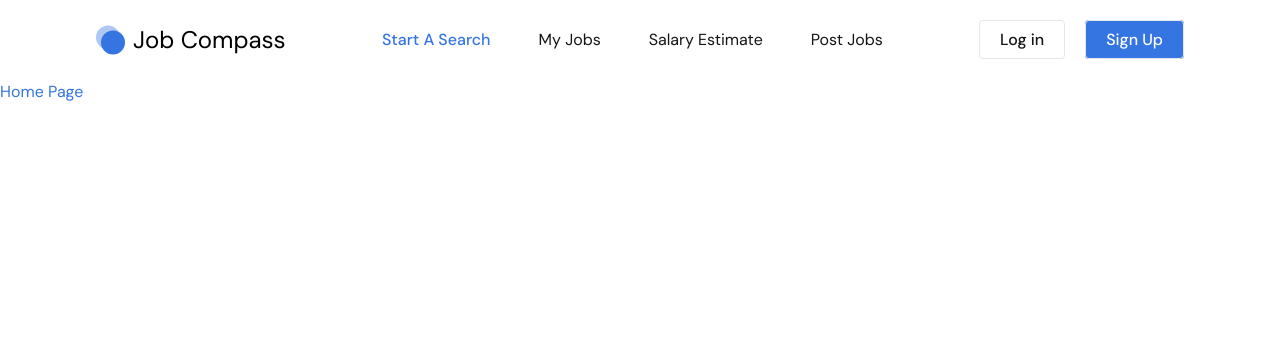
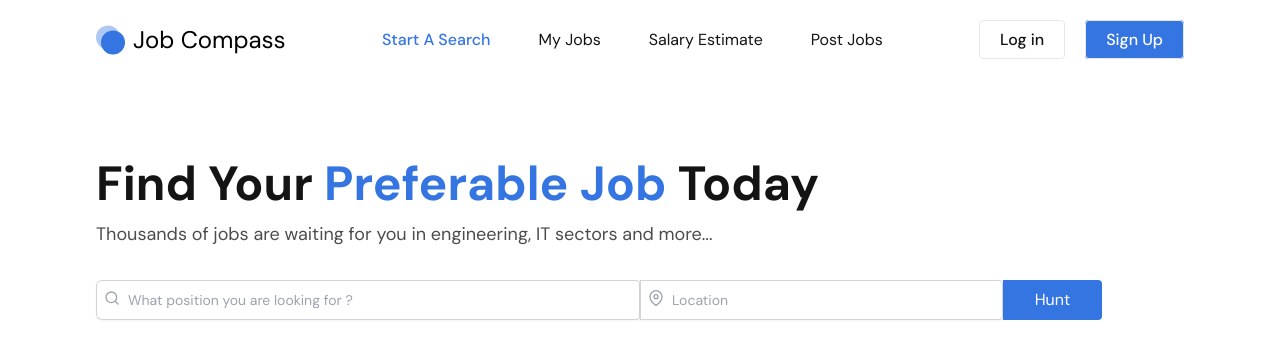
Before and after one commit to Mehebul/Job-Compass-Main, a React (Vite) app in the folder Job-Compass-Client/: page / in a window 1280 px wide. Shown: the top 358 px of the page. Built offline with nearby package versions, Linux system fonts and the light colour scheme.

Commit message:
updated the home section

```diff
--- a/Job-Compass-Client/src/Pages/Home.jsx
+++ b/Job-Compass-Client/src/Pages/Home.jsx
@@ -1,7 +1,14 @@
-
+import Banner from "../components/Banner"
+import { useState } from "react";
 const Home = () => {
+  const [query, SetQuery] = useState("");
+  const handleInputChange = (event) => {
+       SetQuery(event.target.value)
+  }
   return (
-    <div className="text-blue">Home Page</div>
+    <div>
+        <Banner query={query} handleInputChange= {handleInputChange}/>
+    </div>
   )
 }
 
--- /dev/null
+++ b/Job-Compass-Client/src/components/Banner.jsx
@@ -0,0 +1,30 @@
+import React, { useState } from 'react'
+import {FiMapPin, FiSearch} from "react-icons/fi"
+
+const Banner = ({query, handleInputChange}) => {
+  return (
+    <div className="max-w-screen-2xl container mx-auto xl:px-24 px-4 md:py-20 py-14">
+        <h1 className='text-5xl font-bold text-primary mb-3'>Find Your <span  className='text-blue'>Preferable Job</span> Today</h1>
+        <p className='text-lg text-black/70 mb-8'>Thousands of jobs are waiting for you in engineering, IT sectors and more...</p>
+
+        <form>
+            <div className='flex justify-start md:flex-row flex-col md:gap-0 gap-4'>
+            <div className='flex md: rounded-s-md rounded shadow-sm ring-1 ring-inset ring-gray-300 focus-within:ring-2 focus-within:ring-inset focus-within:ring-indigo-600 md:w-1/2 w-full'>
+                    <input type="text" name="title" id="title" placeholder='What position you are looking for ?' className='block flex-1 border-0 bg-transparent py-1.5 pl-8 text-gray-900 placeholder:text-gray-400 focus:right-0 sm:text-sm sm:leading-6'
+                    onChange={handleInputChange}
+                    value={query} />
+                    <FiSearch className='absolute mt-2.5 ml-2 text-gray-400'/>
+                 </div>
+                 <div className='flex md: rounded-s-none rounded shadow-sm ring-1 ring-inset ring-gray-300 focus-within:ring-2 focus-within:ring-inset focus-within:ring-indigo-600 md:w-1/3 w-full'>
+                    <input type="text" name="title" id="title" placeholder='Location' className='block flex-1 border-0 bg-transparent py-1.5 pl-8 text-gray-900 placeholder:text-gray-400 focus:right-0 sm:text-sm sm:leading-6'
+                    value={""} />
+                    <FiMapPin className='absolute mt-2.5 ml-2 text-gray-400'/>
+                 </div>
+                <button type='submit' className='bg-blue py-2 px-8 text-white md:rounded-s-none rounded'>Hunt</button>
+            </div>
+        </form>
+    </div>
+  )
+}
+
+export default Banner
--- a/Job-Compass-Client/src/components/Navbar.jsx
+++ b/Job-Compass-Client/src/components/Navbar.jsx
@@ -18,7 +18,7 @@
     <header className="max-w-screen-2xl container mx-auto xl:px-24 px-4">
         <nav className="flex justify-between items-center py-6">
                 <a href="/" className="flex items-center gap-2 text-2xl text-black"><svg xmlns="http://www.w3.org/2000/svg" width="29" height="30" viewBox="0 0 29 30" fill="none">
-<circle cx="12.0143" cy="12.5143" r="12.0143" fill="#3575E2" fill-opacity="0.4"/>
+<circle cx="12.0143" cy="12.5143" r="12.0143" fill="#3575E2" fillOpacity="0.4"/>
 <circle cx="16.9857" cy="17.4857" r="12.0143" fill="#3575E2"/>
 </svg> <span>Job Compass</span></a>
         {/* nav items for large devices */}
```
Also changed, not shown: Job-Compass-Client/.eslintrc.cjs.
